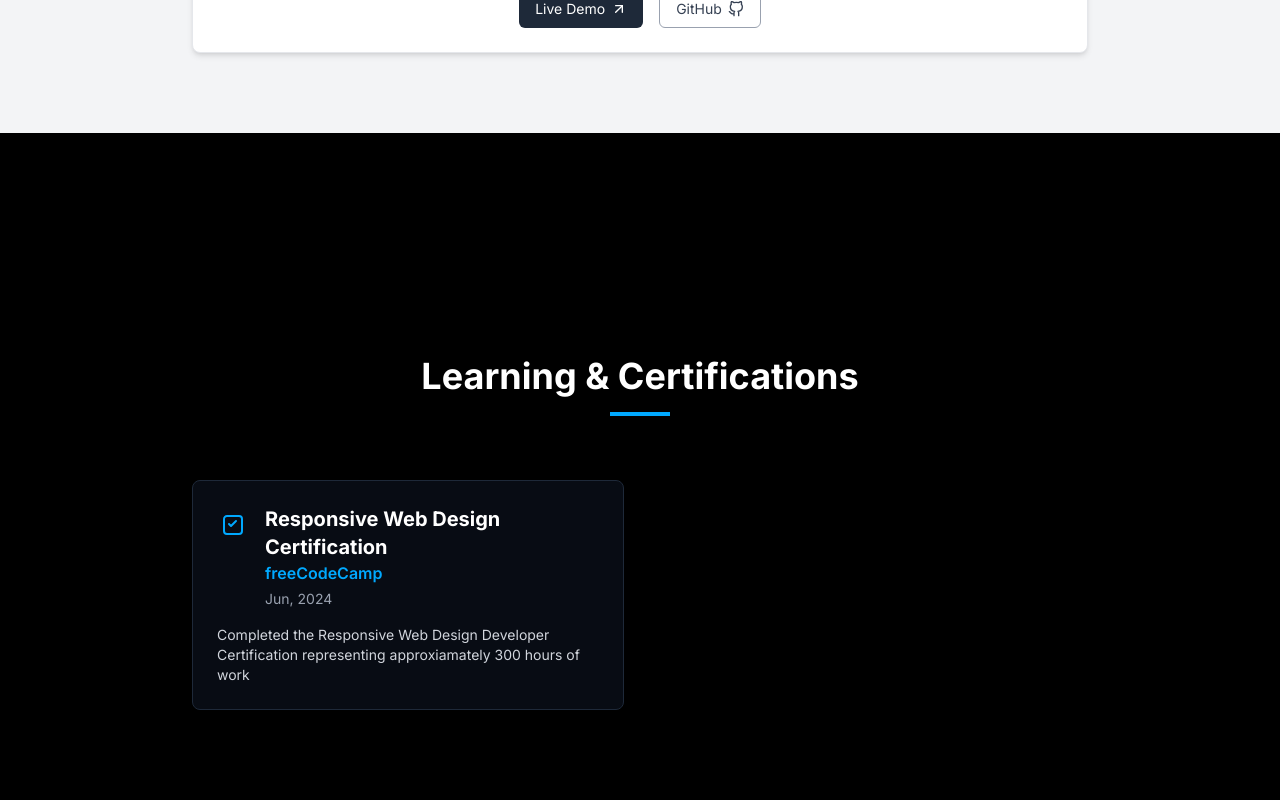
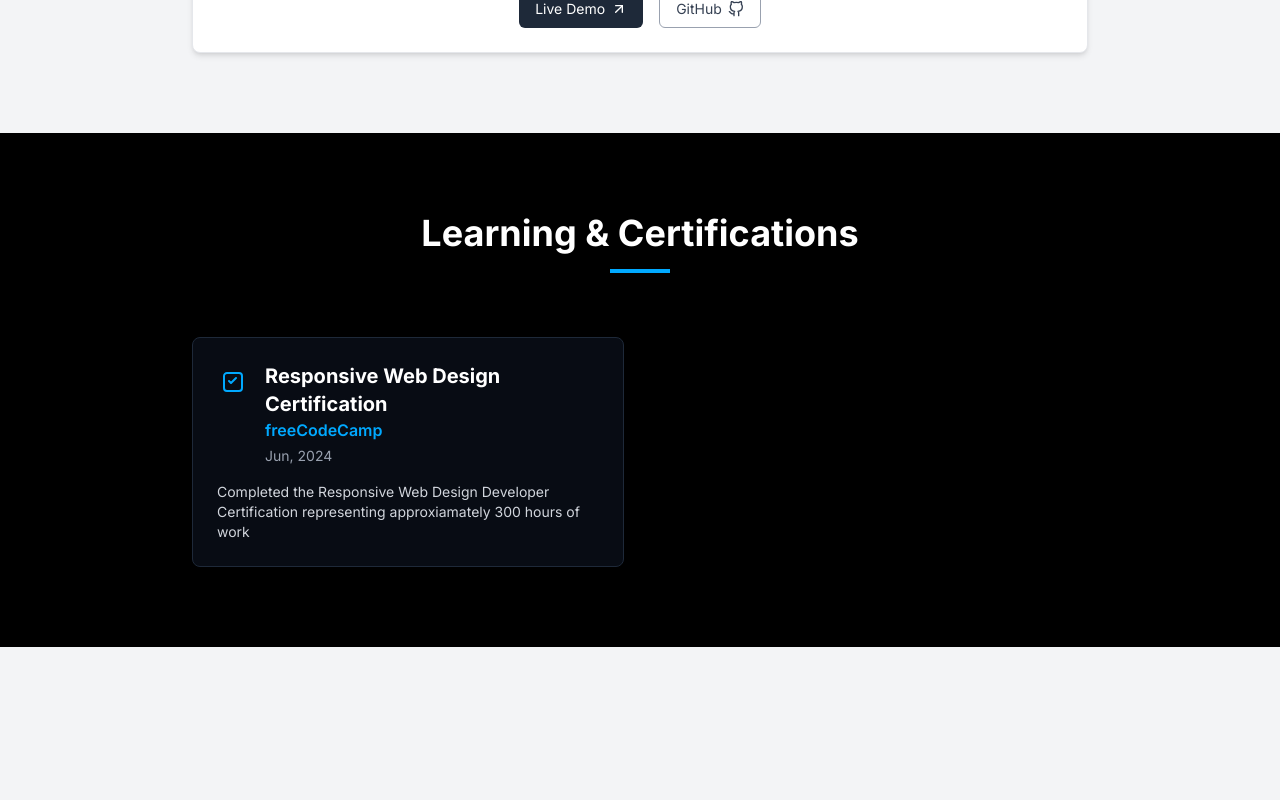
Before and after one commit to vivekkad1/personal-portfolio, a React (Vite) app: page / in a window 1280 px wide. Shown: the part 2820-3620 px from the top of the page. Built offline with nearby package versions, Linux system fonts and the light colour scheme.

Commit message:
Update Certifications.jsx

```diff
--- a/src/components/Certifications.jsx
+++ b/src/components/Certifications.jsx
@@ -36,7 +36,7 @@ const Certifications = () => {
     <section
       ref={sectionRef}
       id="certifications"
-      className={`min-h-screen flex items-center py-20 bg-black text-white transition-all duration-1000 ease-in-out transform ${
+      className={`flex items-center py-20 bg-black text-white transition-all duration-1000 ease-in-out transform ${
         isVisible ? "opacity-100 translate-y-0" : "opacity-0 translate-y-10"
       }`}
     >
```
